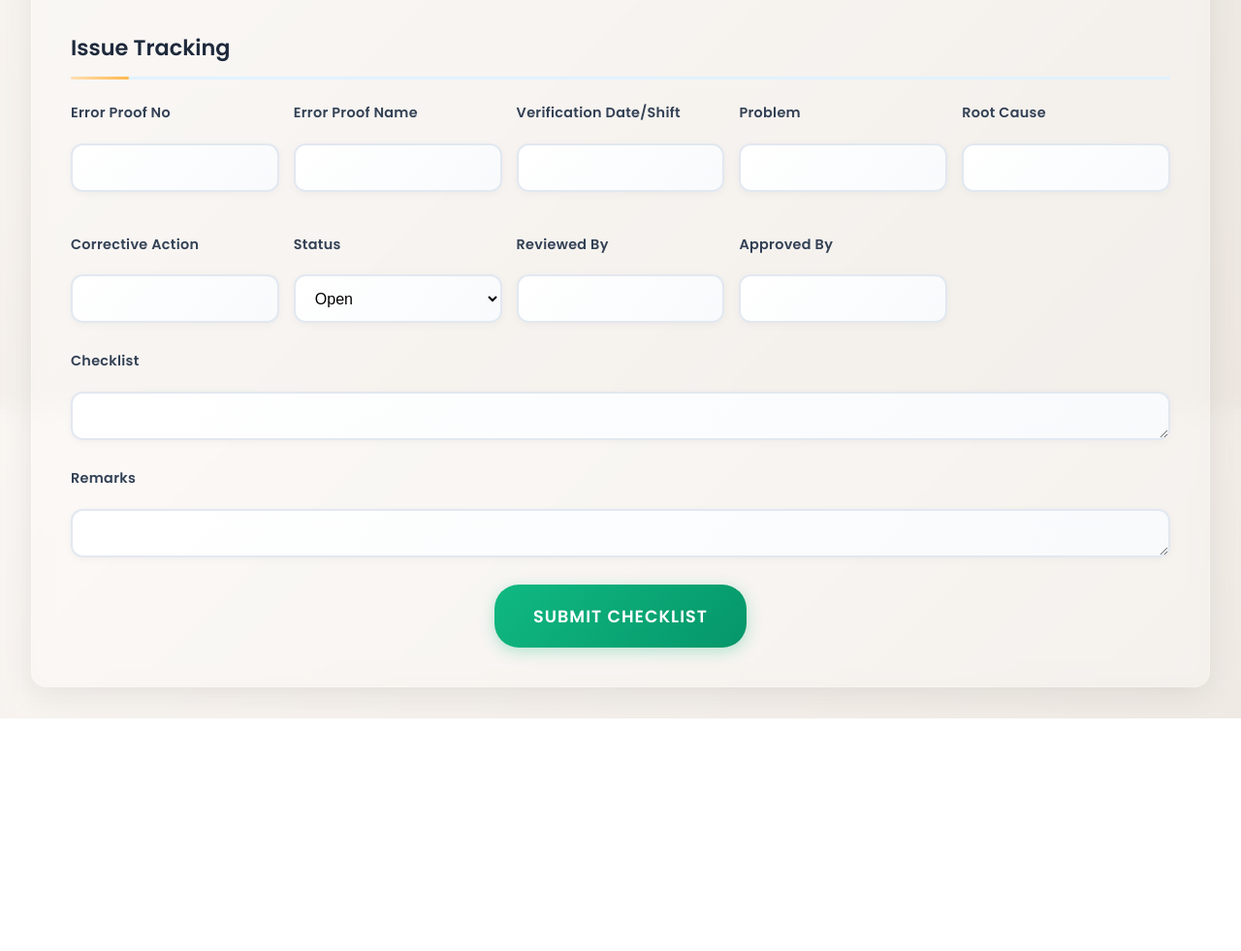
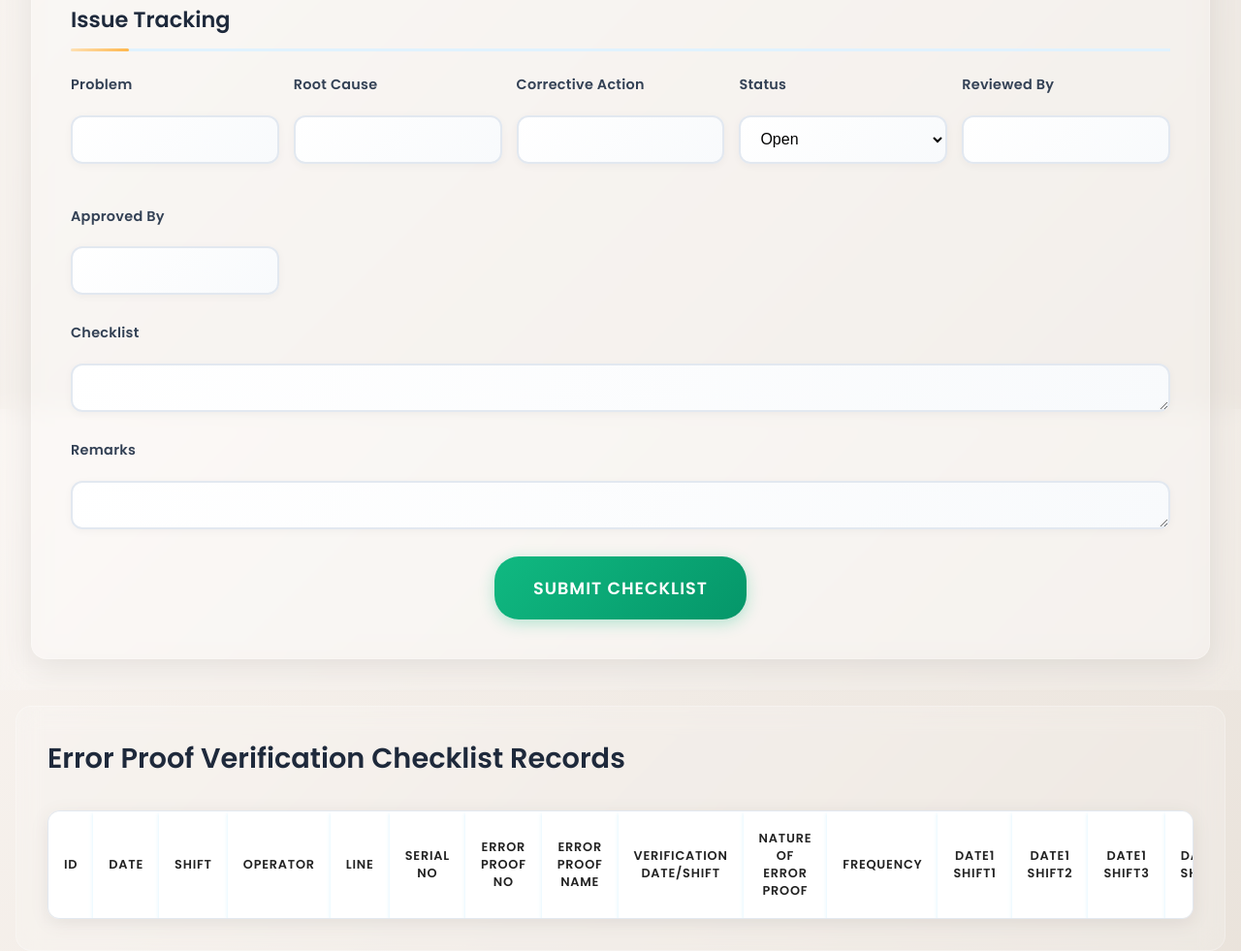
Before and after one commit to lalith1224/SATHIAUTOS_THE_FINAL, a website: page public/Error Proof Verification Checklist FDY/index.html in a window 1280 px wide. Shown: the part 1178-2159 px from the top of the page at 97% size. Before the commit the page ends 1919 px from the top, so only its background shows below. Drawn offline with nearby package versions, Linux system fonts and the light colour scheme; files whose address does not match are found by name.

Commit message:
Update index.html

```diff
--- a/public/Error Proof Verification Checklist FDY/index.html
+++ b/public/Error Proof Verification Checklist FDY/index.html
@@ -493,6 +493,108 @@
         transform: translate(-50%, -50%) scale(1);
       }
     }
+    .table-section {
+  flex: 1;
+  background: rgba(255,255,255,0.18);
+  backdrop-filter: blur(12px);
+  -webkit-backdrop-filter: blur(12px);
+  padding: 2rem;
+  overflow: hidden;
+  display: flex;
+  flex-direction: column;
+  border-radius: 16px;
+  border: 1px solid rgba(255,255,255,0.28);
+  margin: 1rem;
+}
+
+.table-header {
+  margin-bottom: 1.5rem;
+}
+
+.table-header h2 {
+  color: #1e293b;
+  font-size: 1.8rem;
+  font-weight: 600;
+  margin-bottom: 0.5rem;
+}
+
+/* Table Styles */
+.table-responsive {
+  flex: 1;
+  overflow: auto;
+  width: 100%;
+  border-radius: 12px;
+  box-shadow: 0 4px 20px rgba(0,0,0,0.08);
+  border: 1px solid #e2e8f0;
+}
+
+table {
+  width: 100%;
+  border-collapse: separate;
+  border-spacing: 0;
+  background: #fff;
+  font-size: 0.9rem;
+  border-radius: 12px;
+  overflow: hidden;
+}
+
+th {
+  background-color: white;
+  color: #222;
+  padding: 1.2rem 1rem;
+  text-align: center;
+  font-weight: 600;
+  font-size: 0.8rem;
+  text-transform: uppercase;
+  letter-spacing: 0.8px;
+  position: sticky;
+  top: 0;
+  z-index: 10;
+  border: none;
+  box-shadow: 0 2px 4px rgba(125, 211, 252, 0.3);
+}
+
+th:first-child {
+  border-top-left-radius: 12px;
+}
+
+th:last-child {
+  border-top-right-radius: 12px;
+}
+
+td {
+  padding: 1.2rem 1rem;
+  border-bottom: 1px solid #f1f5f9;
+  vertical-align: middle;
+  text-align: center;
+  font-size: 0.85rem;
+}
+
+tr:hover {
+  background: linear-gradient(135deg, #f8fafc 0%, #f1f5f9 100%);
+  transform: translateY(-1px);
+  transition: all 0.2s ease;
+}
+
+tr:last-child td:first-child {
+  border-bottom-left-radius: 12px;
+}
+
+tr:last-child td:last-child {
+  border-bottom-right-radius: 12px;
+}
+
+/* Responsive Table */
+@media (max-width: 768px) {
+  .table-responsive {
+    border-radius: 8px;
+  }
+
+  th, td {
+    padding: 0.75rem 0.5rem;
+    font-size: 0.75rem;
+  }
+}
   </style>
 </head>
 <body>
@@ -509,9 +611,8 @@
   <div class="fullscreen-container" data-aos="fade-in">
     <img src="../bg2.png" alt="Logo" class="header-logo">
     <div class="header-section" data-aos="fade-down">
-      <h1 class="main-title">QC Management System</h1>
+      <h1 class="main-title">Error Proof Verification Checklist FDY</h1>
       <p class="subtitle">By Nexus Tech</p>
-      <p class="subtitle">Error Proof Verification Checklist FDY</p>
     </div>
 
     <div class="form-container" data-aos="fade-up" data-aos-delay="100">
@@ -551,8 +652,16 @@
           <h3>Error Proof Details</h3>
           <div class="form-grid">
             <div class="form-group">
+              <label for="error_proof_no">Error Proof No</label>
+              <input type="text" id="error_proof_no" name="error_proof_no" required>
+            </div>
+            <div class="form-group">
               <label for="error_proof_name">Error Proof Name</label>
               <input type="text" id="error_proof_name" name="error_proof_name" required>
+            </div>
+            <div class="form-group">
+              <label for="verification_date_shift">Verification Date/Shift</label>
+              <input type="text" id="verification_date_shift" name="verification_date_shift" required>
             </div>
             <div class="form-group">
               <label for="nature_of_error_proof">Nature of Error Proof</label>
@@ -607,18 +716,6 @@
           <h3>Issue Tracking</h3>
           <div class="form-grid">
             <div class="form-group">
-              <label for="error_proof_no">Error Proof No</label>
-              <input type="text" id="error_proof_no" name="error_proof_no" required>
-            </div>
-            <div class="form-group">
-              <label for="error_proof_name">Error Proof Name</label>
-              <input type="text" id="error_proof_name" name="error_proof_name" required>
-            </div>
-            <div class="form-group">
-              <label for="verification_date_shift">Verification Date/Shift</label>
-              <input type="text" id="verification_date_shift" name="verification_date_shift" required>
-            </div>
-            <div class="form-group">
               <label for="problem">Problem</label>
               <input type="text" id="problem" name="problem">
             </div>
@@ -667,7 +764,48 @@
       </div>
     </div>
   </div>
-
+<div class="table-section" data-aos="fade" >
+  <div class="table-header">
+    <h2>Error Proof Verification Checklist Records</h2>
+  </div>
+  <div class="table-responsive">
+    <table id="results-table">
+      <thead>
+        <tr>
+          <th>ID</th>
+          <th>Date</th>
+          <th>Shift</th>
+          <th>Operator</th>
+          <th>Line</th>
+          <th>Serial No</th>
+          <th>Error Proof No</th>
+          <th>Error Proof Name</th>
+          <th>Verification Date/Shift</th>
+          <th>Nature of Error Proof</th>
+          <th>Frequency</th>
+          <th>Date1 Shift1</th>
+          <th>Date1 Shift2</th>
+          <th>Date1 Shift3</th>
+          <th>Date2 Shift1</th>
+          <th>Date2 Shift2</th>
+          <th>Date2 Shift3</th>
+          <th>Date3 Shift1</th>
+          <th>Date3 Shift2</th>
+          <th>Date3 Shift3</th>
+          <th>Problem</th>
+          <th>Root Cause</th>
+          <th>Corrective Action</th>
+          <th>Status</th>
+          <th>Reviewed By</th>
+          <th>Approved By</th>
+        </tr>
+      </thead>
+      <tbody id="results-table-body">
+        <!-- Data will be inserted here by JavaScript -->
+      </tbody>
+    </table>
+  </div>
+</div>
   <script src="https://cdn.jsdelivr.net/particles.js/2.0.0/particles.min.js"></script>
   <script src="https://unpkg.com/aos@2.3.1/dist/aos.js"></script>
   <script src="app.js"></script>
```
